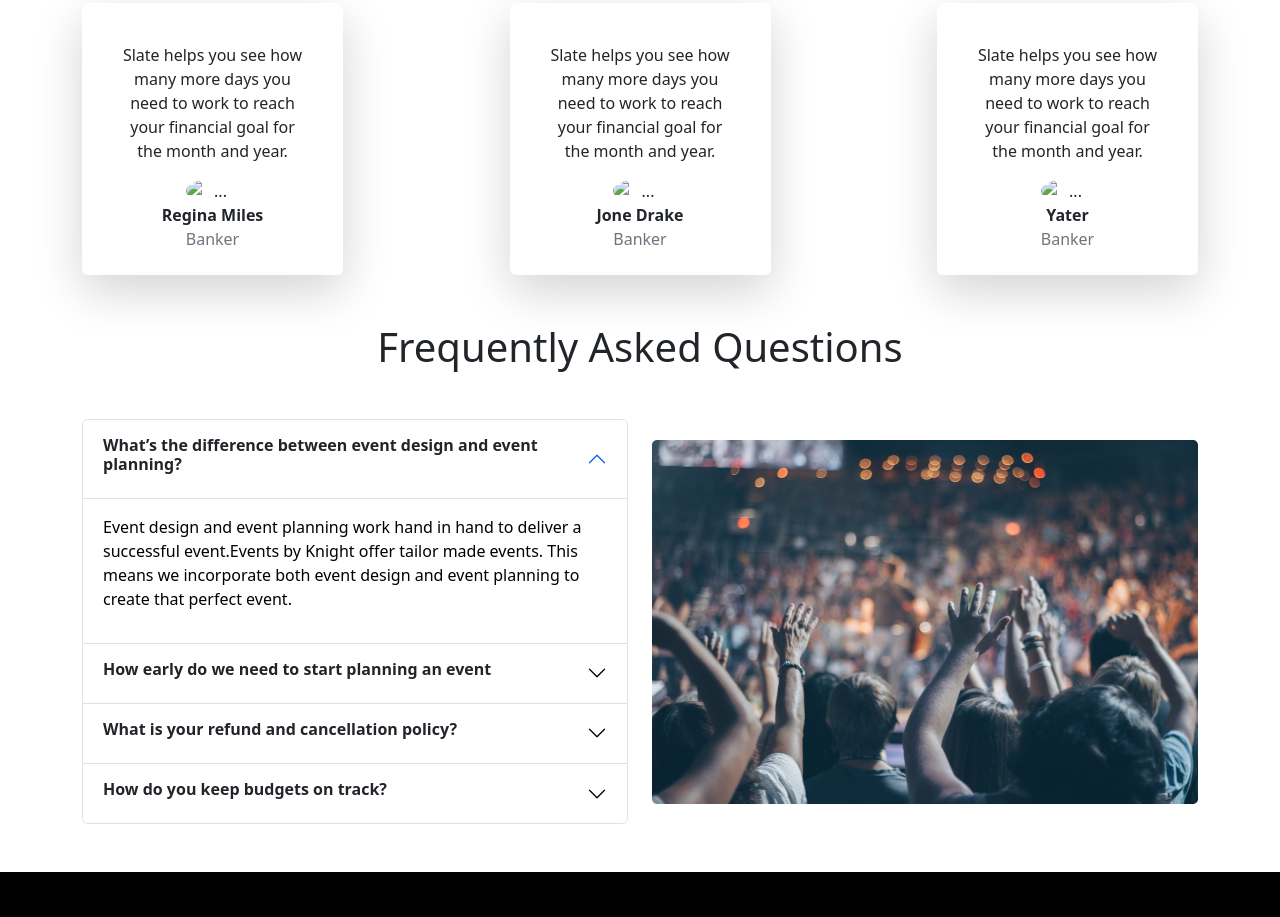
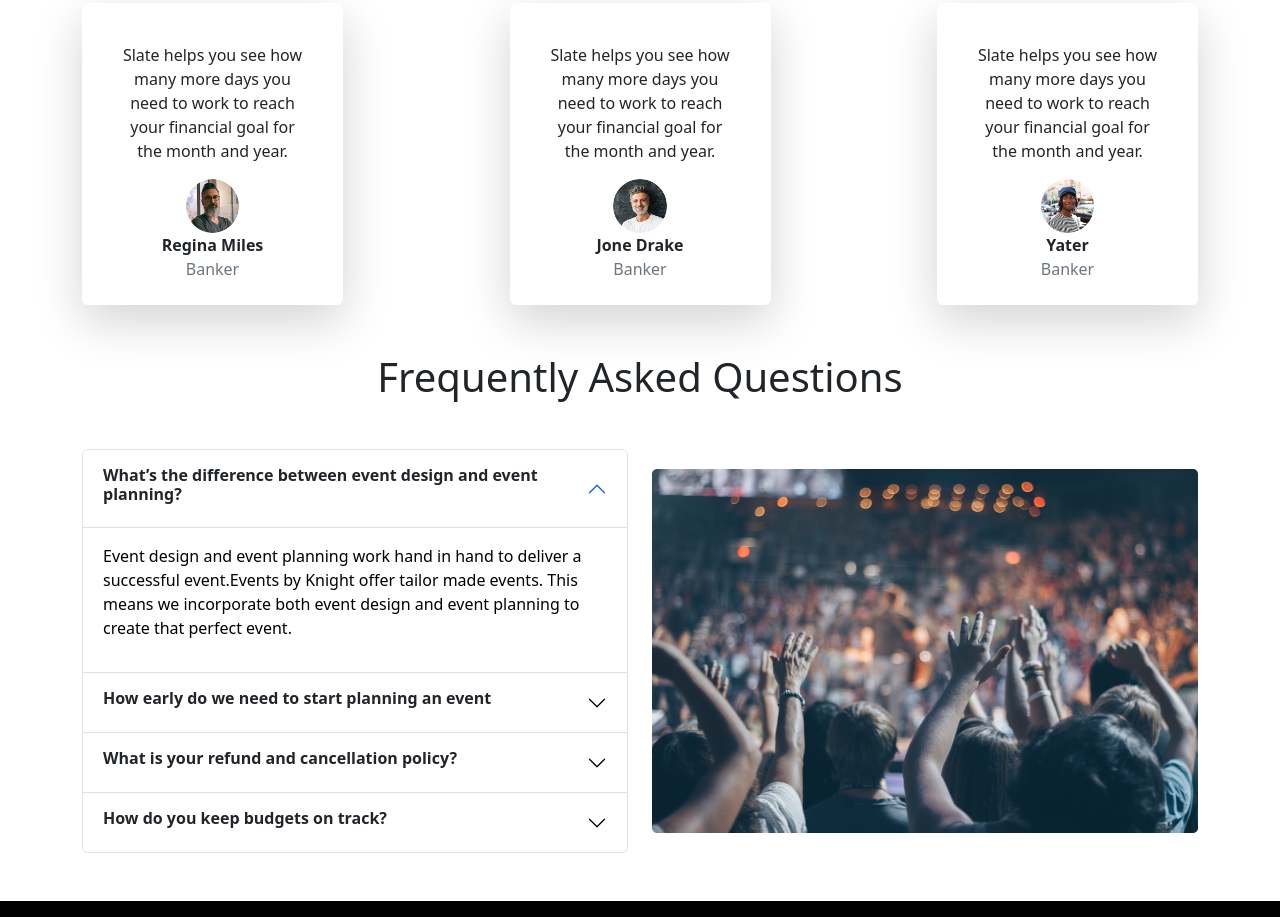
Before and after one commit to mizbauddintareq/convention-centre, a plain HTML site: page index.html in a window 1280 px wide. Shown: the part 1873-2790 px from the top of the page. Drawn offline with nearby package versions, Linux system fonts and the light colour scheme; the site is published under a folder, as on GitHub Pages, so addresses that start at the root find nothing.

Commit message:
update client

```diff
--- a/css/style.css
+++ b/css/style.css
@@ -6,6 +6,7 @@ body {
   font-family: "Poppins", sans-serif;
 }
 /* Utilities Styles Ends */
+/* Package Section Styles Starts */
 .hot-card {
   position: relative;
 }
@@ -14,6 +15,8 @@ body {
   left: 80%;
   top: -3%;
 }
+/* Package Section Styles Ends */
+
 @media only screen and (max-width: 688px) {
   .carousel-item img {
     width: 100%;
--- a/index.html
+++ b/index.html
@@ -219,7 +219,7 @@
                             <p class="card-text">Slate helps you see how many more days you need to work to reach your
                                 financial goal for the month and year.</p>
                         </div>
-                        <img src="/images/person 1.png" class="card-img-bottom rounded-circle w-25 m-auto" alt="...">
+                        <img src="images/person 1.png" class="card-img-bottom rounded-circle w-25 m-auto" alt="...">
                         <span class="fw-bold">Regina Miles</span>
                         <span class="text-secondary">Banker</span>
                     </div>
@@ -230,7 +230,7 @@
                             <p class="card-text">Slate helps you see how many more days you need to work to reach your
                                 financial goal for the month and year.</p>
                         </div>
-                        <img src="/images/person 2.png" class="card-img-bottom rounded-circle w-25 m-auto" alt="...">
+                        <img src="images/person 2.png" class="card-img-bottom rounded-circle w-25 m-auto" alt="...">
                         <span class="fw-bold">Jone Drake</span>
                         <span class="text-secondary">Banker</span>
                     </div>
@@ -241,7 +241,7 @@
                             <p class="card-text">Slate helps you see how many more days you need to work to reach your
                                 financial goal for the month and year.</p>
                         </div>
-                        <img src="/images/person 3.png" class="card-img-bottom rounded-circle w-25 m-auto" alt="...">
+                        <img src="images/person 3.png" class="card-img-bottom rounded-circle w-25 m-auto" alt="...">
                         <span class="fw-bold">Yater</span>
                         <span class="text-secondary">Banker</span>
                     </div>
```
